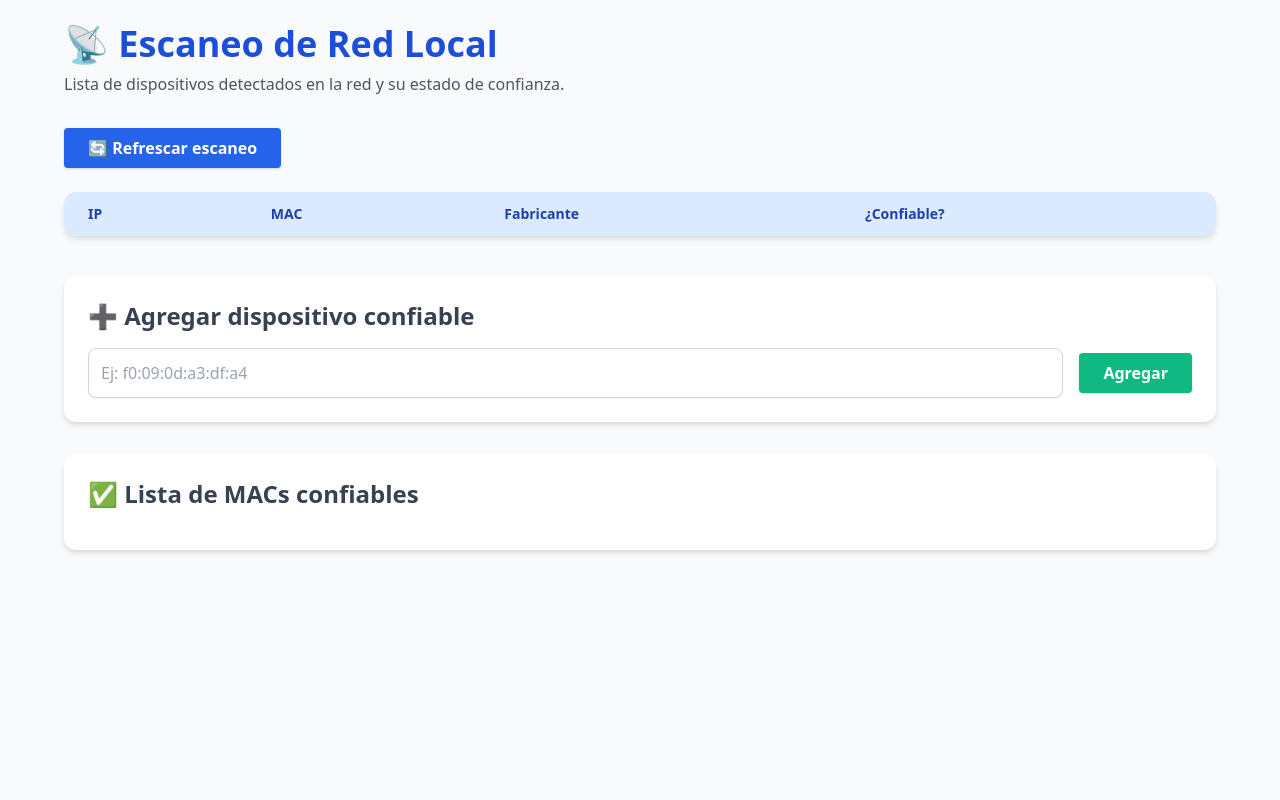
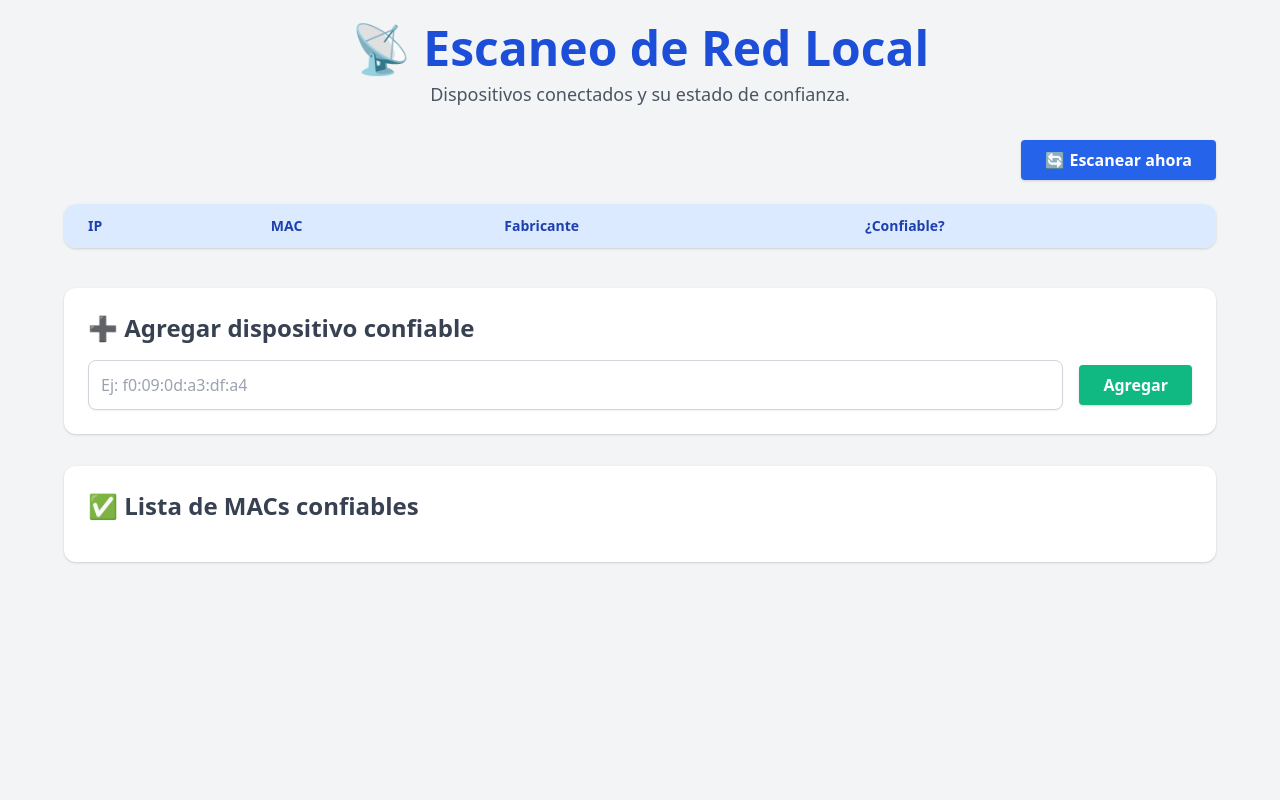
Before and after one commit to Osvaldo-Net/LANGuard, a Flask app: page / in a window 1280 px wide. Run offline with Flask 3, Linux system fonts and the light colour scheme; lists and menus that the app fills with data are empty.

Commit message:
Update index.html

```diff
--- a/templates/index.html
+++ b/templates/index.html
@@ -3,23 +3,25 @@
 <head>
   <meta charset="UTF-8">
   <title>Escaneo de Red</title>
+  <meta name="viewport" content="width=device-width, initial-scale=1.0">
   <link href="https://cdn.jsdelivr.net/npm/tailwindcss@2.2.19/dist/tailwind.min.css" rel="stylesheet">
 </head>
-<body class="bg-gray-50 min-h-screen font-sans text-gray-800 p-6">
+<body class="bg-gray-100 min-h-screen font-sans text-gray-800 p-4 sm:p-6">
 
   <div class="max-w-6xl mx-auto">
-    <header class="mb-8">
-      <h1 class="text-4xl font-bold text-blue-700 mb-2">📡 Escaneo de Red Local</h1>
-      <p class="text-gray-600">Lista de dispositivos detectados en la red y su estado de confianza.</p>
+    <header class="mb-8 text-center">
+      <h1 class="text-4xl sm:text-5xl font-bold text-blue-700 mb-2">📡 Escaneo de Red Local</h1>
+      <p class="text-gray-600 text-lg">Dispositivos conectados y su estado de confianza.</p>
     </header>
 
-    <div class="flex justify-between items-center mb-6">
-      <button onclick="location.reload()" class="bg-blue-600 hover:bg-blue-700 text-white font-semibold py-2 px-6 rounded shadow">
-        🔄 Refrescar escaneo
-      </button>
+    <div class="flex justify-end mb-6">
+      <button onclick="escanearAhora()" class="bg-blue-600 hover:bg-blue-700 text-white font-semibold py-2 px-6 rounded shadow transition">
+  🔄 Escanear ahora
+</button>
+
     </div>
 
-    <div class="bg-white rounded-xl shadow-md overflow-hidden mb-10">
+    <div class="bg-white rounded-xl shadow overflow-x-auto mb-10">
       <table class="min-w-full table-auto">
         <thead class="bg-blue-100 text-blue-800">
           <tr>
@@ -52,25 +54,25 @@
       </table>
     </div>
 
-    <div class="bg-white p-6 rounded-xl shadow-md mb-8">
+    <div class="bg-white p-6 rounded-xl shadow mb-8">
       <h2 class="text-2xl font-semibold text-gray-700 mb-4">➕ Agregar dispositivo confiable</h2>
-      <form id="form-agregar" class="flex flex-wrap items-center gap-4">
+      <form id="form-agregar" class="flex flex-col sm:flex-row gap-4 items-start sm:items-center">
         <input name="prefijo" id="input-mac" placeholder="Ej: f0:09:0d:a3:df:a4" required
-               class="flex-1 p-3 border border-gray-300 rounded-lg shadow-sm focus:outline-none focus:ring-2 focus:ring-blue-300" />
+               class="flex-1 w-full p-3 border border-gray-300 rounded-lg shadow-sm focus:outline-none focus:ring-2 focus:ring-blue-300" />
         <button type="submit"
-                class="bg-green-500 hover:bg-green-600 text-white font-bold py-2 px-6 rounded shadow">
+                class="bg-green-500 hover:bg-green-600 text-white font-bold py-2 px-6 rounded shadow transition">
           Agregar
         </button>
       </form>
     </div>
 
-    <div class="bg-white p-6 rounded-xl shadow-md">
+    <div class="bg-white p-6 rounded-xl shadow">
       <h2 class="text-2xl font-semibold text-gray-700 mb-4">✅ Lista de MACs confiables</h2>
       <ul class="space-y-2" id="lista-macs">
         {% for prefijo in lista_confiables %}
         <li class="flex justify-between items-center bg-gray-50 p-3 rounded-lg hover:bg-gray-100">
-          <span class="text-gray-800">{{ prefijo }}</span>
-          <button onclick="eliminarMAC('{{ prefijo }}')" class="text-red-500 hover:text-red-700 font-medium">
+          <span class="text-gray-800 break-all">{{ prefijo }}</span>
+          <button onclick="eliminarMAC('{{ prefijo }}')" class="text-red-500 hover:text-red-700 font-medium transition">
             🗑️ Eliminar
           </button>
         </li>
@@ -79,10 +81,31 @@
     </div>
   </div>
 
+  <!-- 🔔 Notificación tipo toast -->
+  <div id="notificacion" class="fixed bottom-4 right-4 hidden px-5 py-3 rounded-lg shadow-lg text-sm font-medium z-50 transition-all duration-300"></div>
+
   <script>
+    function mostrarNotificacion(mensaje, tipo = "info") {
+      const noti = document.getElementById("notificacion");
+      const colores = {
+        info: "bg-blue-100 text-blue-800",
+        success: "bg-green-100 text-green-800",
+        error: "bg-red-100 text-red-800",
+        warning: "bg-yellow-100 text-yellow-800"
+      };
+      noti.textContent = mensaje;
+      noti.className = `fixed bottom-4 right-4 px-5 py-3 rounded-lg shadow-lg z-50 transition-all duration-300 ${colores[tipo] || colores.info}`;
+      noti.classList.remove("hidden");
+
+      setTimeout(() => noti.classList.add("hidden"), 3000);
+    }
+
     document.getElementById("form-agregar").addEventListener("submit", function (e) {
       e.preventDefault();
-      const mac = document.getElementById("input-mac").value;
+      const mac = document.getElementById("input-mac").value.trim();
+      if (!mac) return;
+
+      mostrarNotificacion("⏳ Agregando MAC...", "info");
 
       fetch("/api/agregar", {
         method: "POST",
@@ -91,12 +114,19 @@
       })
       .then(res => res.json())
       .then(data => {
-        alert(data.message);
-        if (data.success) location.reload();
-      });
+        if (data.success) {
+          mostrarNotificacion("✅ " + data.message, "success");
+          setTimeout(() => location.reload(), 1000);
+        } else {
+          mostrarNotificacion("❌ " + data.message, "error");
+        }
+      })
+      .catch(() => mostrarNotificacion("Error de conexión", "error"));
     });
 
     function eliminarMAC(mac) {
+      mostrarNotificacion("⏳ Eliminando MAC...", "info");
+
       fetch("/api/eliminar", {
         method: "POST",
         headers: { "Content-Type": "application/json" },
@@ -104,11 +134,54 @@
       })
       .then(res => res.json())
       .then(data => {
-        alert(data.message);
-        if (data.success) location.reload();
-      });
+        if (data.success) {
+          mostrarNotificacion("✅ " + data.message, "success");
+          setTimeout(() => location.reload(), 1000);
+        } else {
+          mostrarNotificacion("❌ " + data.message, "error");
+        }
+      })
+      .catch(() => mostrarNotificacion("Error de conexión", "error"));
     }
+
+
+    function escanearAhora() {
+  mostrarNotificacion("⏳ Escaneando red...", "info");
+
+  fetch("/api/scan")
+    .then(res => res.json())
+    .then(data => {
+      mostrarNotificacion("✅ Escaneo completo", "success");
+      actualizarTabla(data);
+    })
+    .catch(() => {
+      mostrarNotificacion("❌ Error al escanear", "error");
+    });
+}
+
+function actualizarTabla(dispositivos) {
+  const tabla = document.querySelector("tbody");
+  tabla.innerHTML = "";
+
+  dispositivos.forEach(d => {
+    const row = document.createElement("tr");
+    row.className = "hover:bg-gray-50";
+
+    row.innerHTML = `
+      <td class="px-6 py-4">${d.ip}</td>
+      <td class="px-6 py-4">${d.mac}</td>
+      <td class="px-6 py-4">${d.fabricante}</td>
+      <td class="px-6 py-4">
+        ${d.confiable
+          ? `<span class="inline-flex items-center bg-green-100 text-green-700 text-sm font-medium px-3 py-1 rounded-full">✔️ Confiable</span>`
+          : `<span class="inline-flex items-center bg-red-100 text-red-700 text-sm font-medium px-3 py-1 rounded-full">❌ No confiable</span>`
+        }
+      </td>
+    `;
+    tabla.appendChild(row);
+  });
+}
+
   </script>
-
 </body>
 </html>
```
